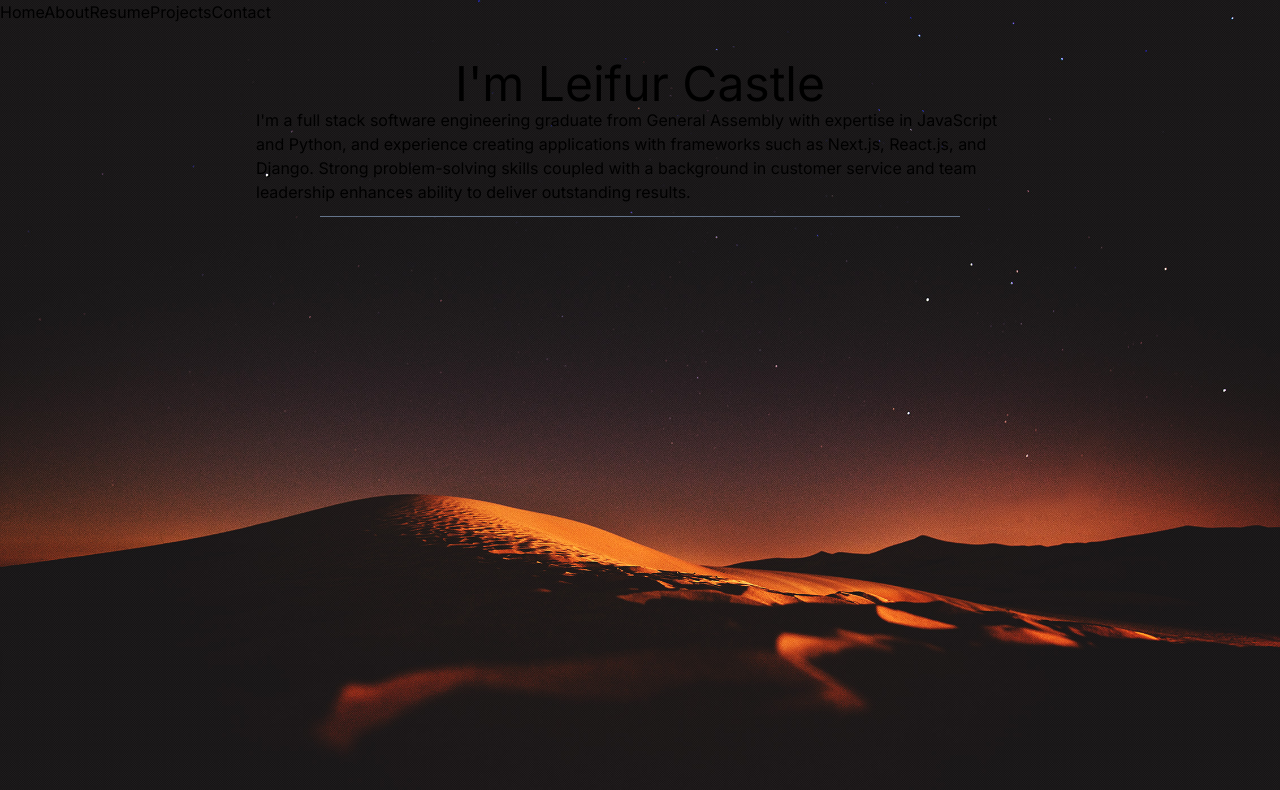
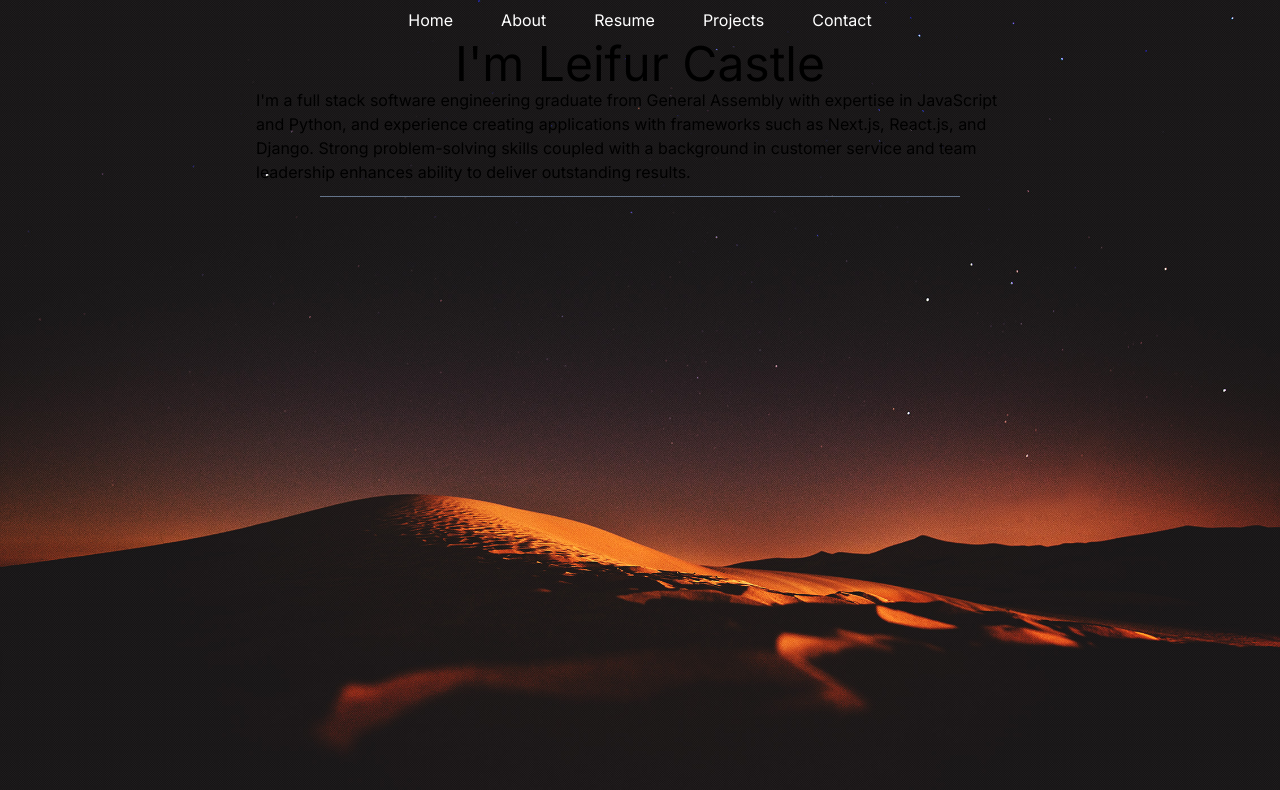
Before and after one commit to LeifCastle/Portfolio, a Next.js app: page / in a window 1280 px wide. Shown: the top 790 px of the page. Built offline with nearby package versions, Linux system fonts and the light colour scheme.

Commit message:
FEAT: implemented navbar changes: scroll defined background, scroll-to buttons, and selected button color

```diff
--- a/src/app/components/Home.js
+++ b/src/app/components/Home.js
@@ -1,6 +1,5 @@
 export default function Home() {
   return (
-    <>
     <div className="flex flex-col items-center pt-navbarHeight">
       <h1 className="text-5xl">I'm Leifur Castle</h1>
       <p className="w-[60vw]">
@@ -13,6 +12,5 @@ export default function Home() {
       </p>
       <hr className="w-[50vw] my-3 border-slate-500" />
     </div>
-    </>
   );
 }
--- a/src/app/components/Navbar.js
+++ b/src/app/components/Navbar.js
@@ -1,11 +1,52 @@
+"use client";
+
 export default function Navbar() {
+  function handleNavigation(section, e) {
+    document.querySelector(`#${section}`).scrollIntoView();
+    let navButtons = document.querySelectorAll(".nav");
+    navButtons.forEach((button) => {
+      button.classList.remove("text-navbarTextSelected");
+      button.classList.add("text-white");
+    });
+    e.target.classList.remove("text-white");
+    e.target.classList.add("text-navbarTextSelected");
+  }
+
   return (
-    <div className="sticky top-0 h-navbarHeight">
-      <a>Home</a>
-      <a>About</a>
-      <a>Resume</a>
-      <a>Projects</a>
-      <a>Contact</a>
+    <div
+      id="navbar"
+      className="flex justify-center items-center gap-12 sticky top-0 h-navbarHeight bg-transparent transition duration-[800ms] ease-in-out delay-100"
+    >
+      <a
+        className="nav text-white"
+        onClick={(e) => handleNavigation("home", e)}
+      >
+        Home
+      </a>
+      <a
+        className="nav text-white"
+        onClick={(e) => handleNavigation("about", e)}
+      >
+        About
+      </a>
+      <a
+        className="nav text-white"
+        onClick={(e) => handleNavigation("resume", e)}
+      >
+        Resume
+      </a>
+      <a
+        className="nav text-white"
+        onClick={(e) => handleNavigation("projects", e)}
+      >
+        Projects
+      </a>
+      <a
+        className="nav text-white"
+        onClick={(e) => handleNavigation("contacts", e)}
+      >
+        Contact
+      </a>
     </div>
   );
 }
--- a/src/app/page.js
+++ b/src/app/page.js
@@ -1,13 +1,33 @@
+"use client";
 import Home from "./components/Home";
 import About from "./components/About";
 import Resume from "./components/Resume";
 import Projects from "./components/Projects";
 import Contacts from "./components/Contact";
 import Navbar from "./components/Navbar";
+import { useEffect } from "react";
 
 export default function Portfolio() {
+  //------Changes the navbar's background depending on scroll location
+  useEffect(() => {
+    let portfolio = document.querySelector("#portfolio");
+    let navbar = document.querySelector("#navbar");
+    portfolio.addEventListener("scroll", () => {
+      if (portfolio.scrollTop > window.innerHeight) {
+        navbar.classList.remove("bg-transparent");
+        navbar.classList.add("bg-navbarBg");
+      } else {
+        navbar.classList.remove("bg-navbarBg");
+        navbar.classList.add("bg-transparent");
+      }
+    });
+  });
+
   return (
-    <main className="bg-mainBg bg-cover w-[100vw] snap-y snap-mandatory h-screen overflow-y-scroll scroll-smooth">
+    <main
+      id="portfolio"
+      className="bg-mainBg bg-cover w-[100vw] snap-y snap-mandatory h-screen overflow-y-scroll scroll-smooth"
+    >
       <Navbar />
       <section id="home" className="h-screen snap-start">
         <Home />
@@ -27,5 +47,3 @@ export default function Portfolio() {
     </main>
   );
 }
-
-//Make things be their own compoent of nav and use .scrollIntoView() from document.find
--- a/tailwind.config.js
+++ b/tailwind.config.js
@@ -11,7 +11,11 @@ module.exports = {
         mainBg: 'url("./public/images/main_background.jpg")',
       },
       spacing: {
-        navbarHeight: "60px",
+        navbarHeight: "40px",
+      },
+      colors: {
+        navbarBg: "#333232",
+        navbarTextSelected: "#A3560F",
       },
     },
   },
```
Lines whose indentation alone changed are shown as unchanged.
